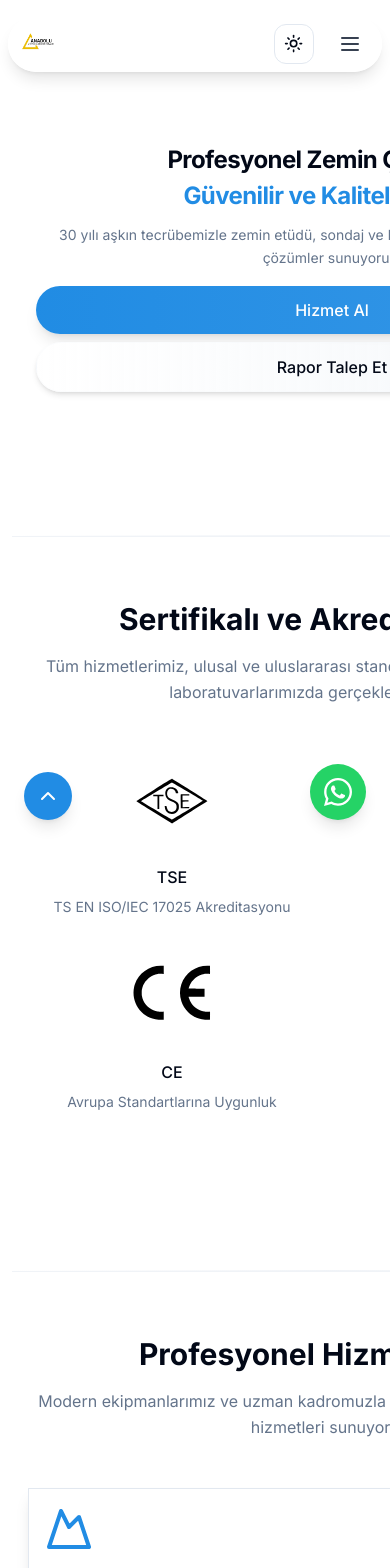
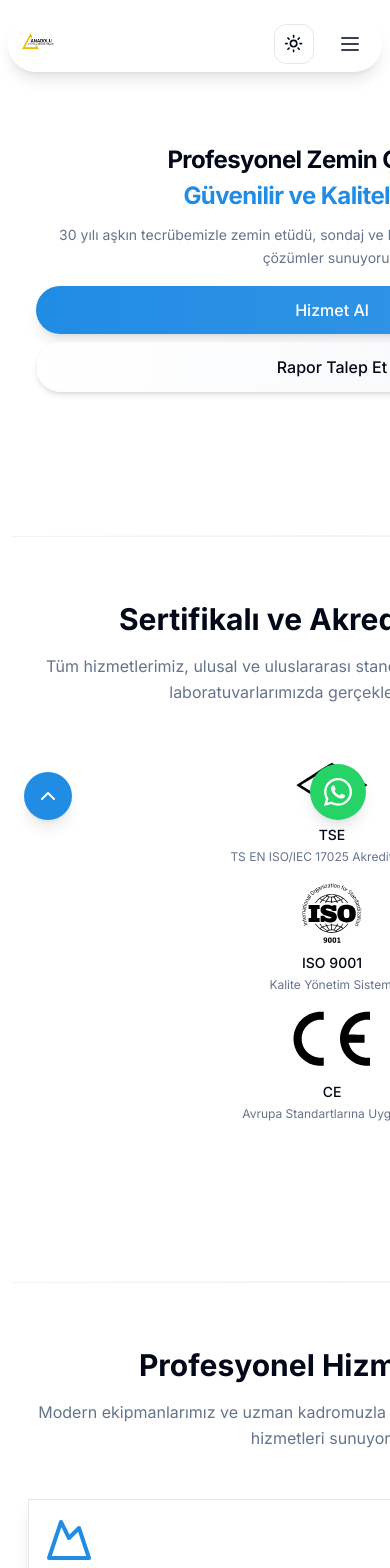
Before and after one commit to MustafaEEroglu/anadolu-zemin, a Next.js app: page / in a window 390 px wide. Shown: the top 1568 px of the page. Built offline with nearby package versions, Linux system fonts and the light colour scheme.

Commit message:
Responsive to small screens v5

```diff
--- a/src/components/home/certifications.tsx
+++ b/src/components/home/certifications.tsx
@@ -32,14 +32,14 @@ const Certifications = () => {
           </p>
         </div>
 
-        <div className="grid grid-cols-2 gap-8 md:grid-cols-3">
+        <div className="grid grid-cols-1 sm:grid-cols-2 md:grid-cols-3 gap-4 sm:gap-6 md:gap-8">
           {certifications.map((cert) => (
             <div
               key={cert.name}
               className="flex flex-col items-center justify-center"
             >
-              <div className="relative mb-4 h-24 w-full">
-                <div className="relative h-full w-full flex items-center justify-center p-2">
+              <div className="relative mb-2 sm:mb-4 h-16 sm:h-20 md:h-24 w-full">
+                <div className="relative h-full w-full flex items-center justify-center p-1 sm:p-2">
                   <Image
                     src={cert.logo}
                     alt={cert.name}
@@ -54,10 +54,10 @@ const Certifications = () => {
                 </div>
               </div>
               <div className="px-4">
-                <h3 className="text-center text-base font-medium text-foreground mb-2">
+                <h3 className="text-center text-sm sm:text-base font-medium text-foreground mb-1 sm:mb-2">
                   {cert.name}
                 </h3>
-                <p className="text-center text-sm text-muted-foreground leading-snug">
+                <p className="text-center text-xs sm:text-sm text-muted-foreground leading-snug">
                   {cert.description}
                 </p>
               </div>
--- a/src/components/home/latest-reports.tsx
+++ b/src/components/home/latest-reports.tsx
@@ -14,19 +14,19 @@ const LatestReports = () => {
           </p>
         </div>
 
-        <div className="grid gap-8 md:grid-cols-2 lg:grid-cols-3">
+        <div className="grid gap-4 sm:gap-6 md:gap-8 grid-cols-1 sm:grid-cols-2 lg:grid-cols-3">
           {reports.map((report) => (
             <div
               key={report.title}
-              className="group rounded-lg border bg-card p-6 shadow-sm transition-shadow hover:shadow-md"
+              className="group rounded-lg border bg-card p-4 sm:p-6 shadow-sm transition-shadow hover:shadow-md"
             >
               <div className="mb-4 flex items-center justify-between">
-                <span className="rounded-full bg-yellow-100 px-3 py-1 text-sm font-medium text-yellow-800 dark:bg-yellow-900 dark:text-yellow-200">
+                <span className="rounded-full bg-yellow-100 px-2 sm:px-3 py-1 text-xs sm:text-sm font-medium text-yellow-800 dark:bg-yellow-900 dark:text-yellow-200">
                   {report.category}
                 </span>
-                <time className="text-sm text-muted-foreground">{report.date}</time>
+                <time className="text-xs sm:text-sm text-muted-foreground">{report.date}</time>
               </div>
-              <h3 className="mb-2 text-xl font-semibold text-foreground">
+              <h3 className="mb-2 text-lg sm:text-xl font-semibold text-foreground">
                 {report.title}
               </h3>
               <p className="mb-4 text-muted-foreground">{report.description}</p>
@@ -44,7 +44,7 @@ const LatestReports = () => {
         <div className="mt-12 text-center">
           <Link
             href="/raporlar"
-            className="inline-flex items-center rounded-full border-2 border-yellow-500 px-6 py-2 font-semibold text-yellow-500 transition-colors hover:bg-yellow-500 hover:text-white dark:border-yellow-400 dark:text-yellow-400 dark:hover:bg-yellow-400 dark:hover:text-foreground"
+            className="inline-flex items-center rounded-full border-2 border-yellow-500 px-4 sm:px-6 py-1.5 sm:py-2 text-sm sm:text-base font-semibold text-yellow-500 transition-colors hover:bg-yellow-500 hover:text-white dark:border-yellow-400 dark:text-yellow-400 dark:hover:bg-yellow-400 dark:hover:text-foreground"
           >
             Tüm Raporları Görüntüle
             <svg
--- a/src/components/layout/header.tsx
+++ b/src/components/layout/header.tsx
@@ -51,7 +51,7 @@ const Header = () => {
 
           {/* Desktop Navigation */}
           <div className="hidden md:flex items-center flex-1">
-            <div className="flex items-center justify-center gap-10 mx-auto mr-[100px]">
+            <div className="flex items-center justify-center gap-10 mx-auto">
               <Link
                 href="/"
                 className="text-sm font-medium text-foreground hover:text-primary transition-colors"
@@ -112,7 +112,7 @@ const Header = () => {
             </div>
 
             {/* Theme Toggle - Right Side */}
-            <div className="ml-auto">
+            <div>
               <ThemeToggle />
             </div>
           </div>
```
